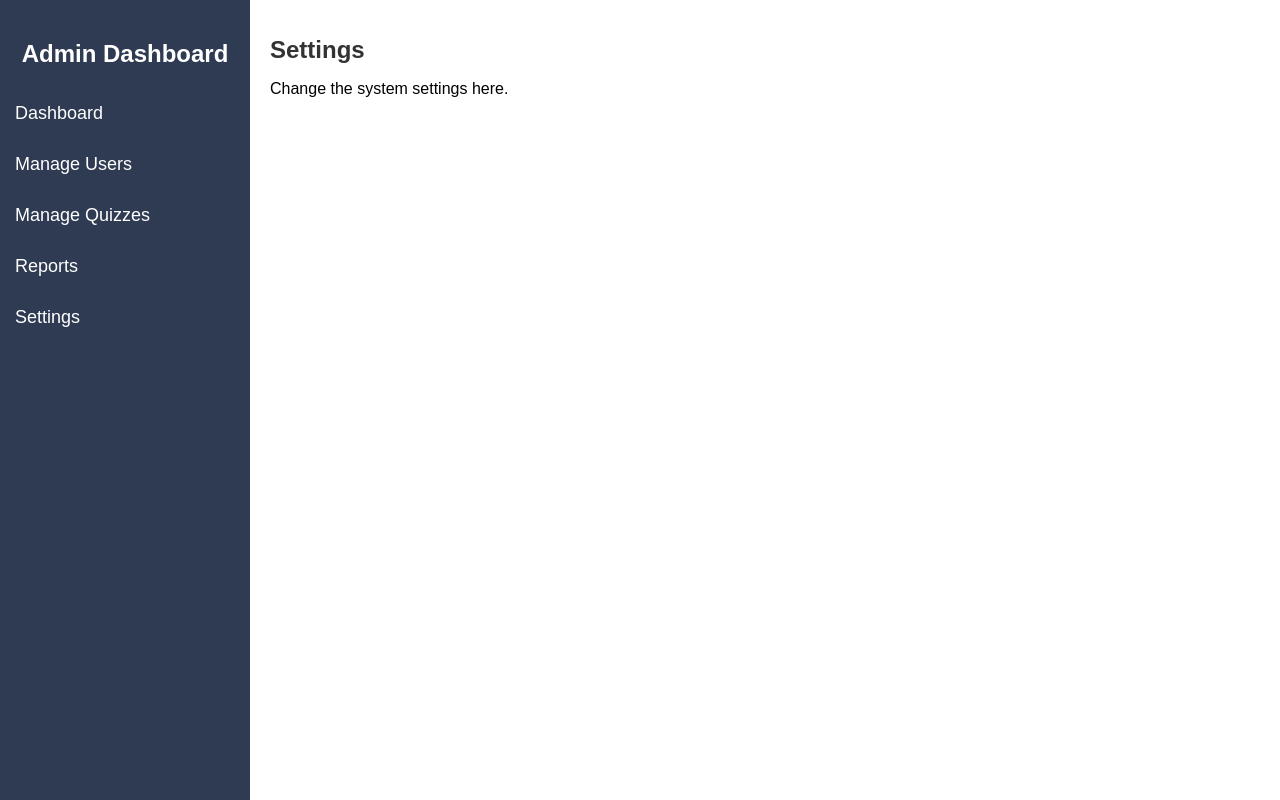
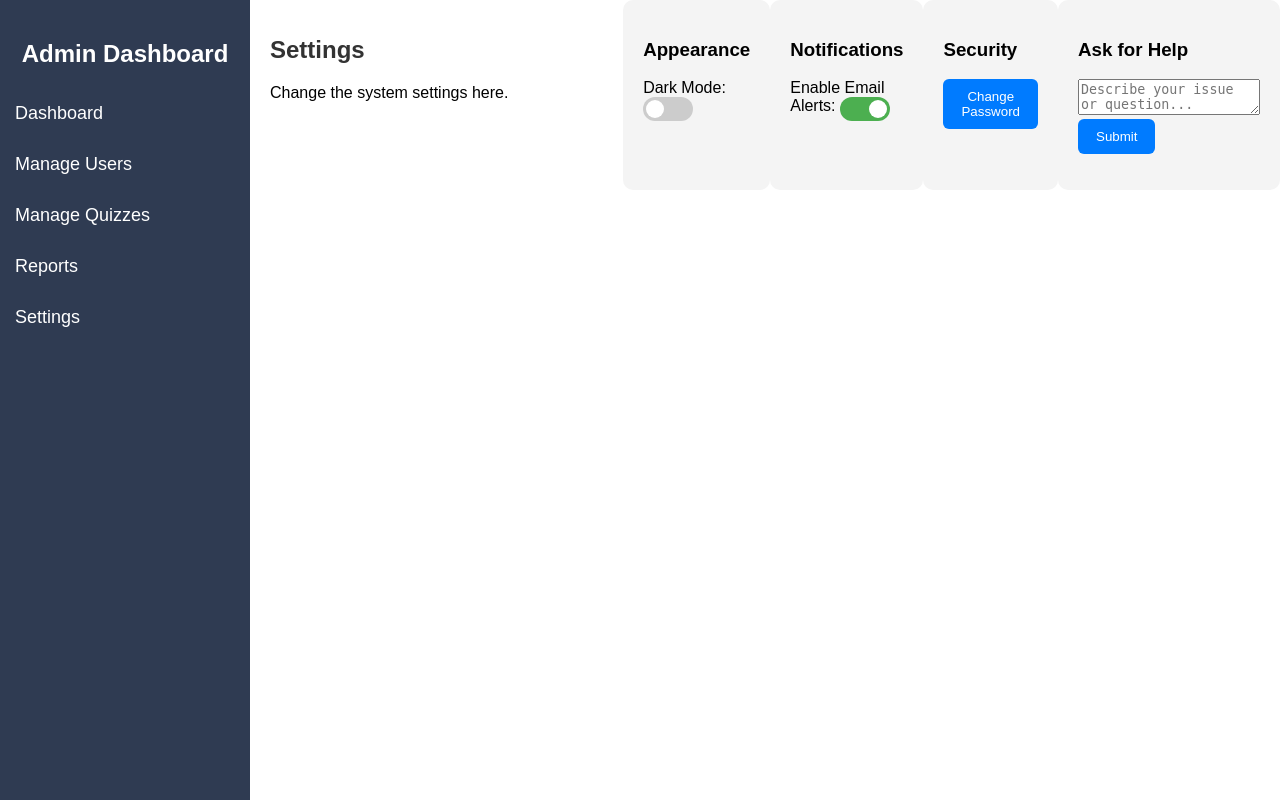
Before and after one commit to 23f2002684/vehicle_parking_V1, a Flask app: template templates/settings.html in a window 1280 px wide. Run offline with Flask 3, Linux system fonts and the light colour scheme; the template is opened without the code that fills it, so the values that code supplies are empty.

Commit message:
updated webpages

```diff
--- a/templates/index.html
+++ b/templates/index.html
@@ -165,7 +165,6 @@
             <ul>
                 <li><a href="{{ url_for('home') }}">Home</a></li>
                 <li><a href="{{ url_for('user_login') }}">User Login</a></li>
-                <li><a href="{{ url_for('register_user') }}">New User Registration</a></li>
                 <li><a href="{{ url_for('admin_login') }}">Admin Login</a></li>
             </ul>
         </nav>
--- a/templates/settings.html
+++ b/templates/settings.html
@@ -40,7 +40,102 @@
         .main-content h1 {
             font-size: 24px;
             color: #333;
+            margin-bottom: 20px
         }
+        .setting-section {
+            background: #f4f4f4;
+            border-radius: 10px;
+            padding: 20px;
+            margin-bottom: 20px;
+        }
+        .dark-mode {
+            background-color: #121212;
+            color: #e0e0e0;
+        }
+        .dark-mode .setting-section {
+            background-color: #1e1e1e;
+        }
+        .switch {
+            position: relative;
+            display: inline-block;
+            width: 50px;
+            height: 24px;
+        }
+        .switch input {
+            opacity: 0;
+            width: 0;
+            height: 0;
+        }
+        .slider {
+            position: absolute;
+            cursor: pointer;
+            top: 0; left: 0;
+            right: 0; bottom: 0;
+            background-color: #ccc;
+            transition: .4s;
+            border-radius: 24px;
+        }
+        .slider:before {
+            position: absolute;
+            content: "";
+            height: 18px;
+            width: 18px;
+            left: 3px;
+            bottom: 3px;
+            background-color: white;
+            transition: .4s;
+            border-radius: 50%;
+        }
+        input:checked + .slider {
+            background-color: #4CAF50;
+        }
+        input:checked + .slider:before {
+            transform: translateX(26px);
+        }
+        .button {
+            background-color: #007BFF;
+            color: white;
+            padding: 10px 18px;
+            border: none;
+            border-radius: 6px;
+            cursor: pointer;
+        }
+        .button:hover {
+            background-color: #0056b3;
+        }
+        .modal {
+            display: none;
+            position: fixed;
+            z-index: 999;
+            left: 0; top: 0;
+            width: 100%; height: 100%;
+            background-color: rgba(0,0,0,0.6);
+            justify-content: center;
+            align-items: center;
+        }
+        .modal-content {
+            background-color: white;
+            padding: 30px;
+            border-radius: 10px;
+            width: 400px;
+        }
+        .modal-content input {
+            width: 100%;
+            padding: 10px;
+            margin: 8px 0;
+        }
+        .close {
+            float: right;
+            font-size: 20px;
+            cursor: pointer;
+        .help-form textarea {
+            width: 100%;
+            padding: 10px;
+            margin: 10px 0;
+            resize: vertical;
+            height: 100px;
+            border: 1px solid #ccc;
+            border-radius: 5px;
         @media screen and (max-width: 768px) {
             .sidebar {
                 width: 200px;
@@ -60,14 +155,75 @@
         <a href="reports.html">Reports</a>
         <a href="settings.html">Settings</a>
     </div>
-
     <div class="main-content">
         <h1>Settings</h1>
         <p>Change the system settings here.</p>
     </div>
+    <div class="setting-section">
+            <h3>Appearance</h3>
+            <label>Dark Mode:
+                <label class="switch">
+                    <input type="checkbox" id="darkToggle">
+                    <span class="slider"></span>
+                </label>
+            </label>
+        </div>
+        <div class="setting-section">
+            <h3>Notifications</h3>
+            <label>Enable Email Alerts:
+                <label class="switch">
+                    <input type="checkbox" checked>
+                    <span class="slider"></span>
+                </label>
+            </label>
+        </div>
+        <div class="setting-section">
+            <h3>Security</h3>
+            <button class="button" onclick="openModal()">Change Password</button>
+        </div>
+        <div class="setting-section">
+            <h3>Ask for Help</h3>
+            <form class="help-form" onsubmit="handleHelp(event)">
+                <textarea placeholder="Describe your issue or question..."></textarea>
+                <button class="button" type="submit">Submit</button>
+            </form>
+            <p id="help-response" style="color: green;"></p>
+        </div>
+    </div>
+    <div id="passwordModal" class="modal">
+        <div class="modal-content">
+            <span class="close" onclick="closeModal()">&times;</span>
+            <h3>Change Password</h3>
+            <input type="password" placeholder="Current Password">
+            <input type="password" placeholder="New Password">
+            <input type="password" placeholder="Confirm New Password">
+            <button class="button">Update Password</button>
+        </div>
+    </div>
 
     <script>
+        const darkToggle = document.getElementById('darkToggle');
+        darkToggle.addEventListener('change', () => {
+            document.body.classList.toggle('dark-mode');
+        });
 
+        function openModal() {
+            document.getElementById('passwordModal').style.display = 'flex';
+        }
+
+        function closeModal() {
+            document.getElementById('passwordModal').style.display = 'none';
+        }
+        window.onclick = function(event) {
+            const modal = document.getElementById('passwordModal');
+            if (event.target === modal) {
+                closeModal();
+            }
+        };
+        function handleHelp(event) {
+            event.preventDefault();
+            document.getElementById('help-response').textContent = "Thank you! We'll get back to you shortly.";
+        }
     </script>
 </body>
 </html>
--- a/templates/login.html
+++ b/templates/user_login.html
@@ -3,7 +3,7 @@
 <head>
     <meta charset="UTF-8">
     <meta name="viewport" content="width=device-width, initial-scale=1.0">
-    <title>Login</title>
+    <title>User Login</title>
     <style>
 
         body {
@@ -107,7 +107,7 @@
 <body>
     <div class="login-container">
         <div class="login-box">
-            <h2>Login</h2>
+            <h2>User Login</h2>
             <form action="/login" method="POST" action="{{url_for('main.login')}}">
                 <div class="textbox">
                     <input type="text" placeholder="Username" name="username" required>
@@ -117,7 +117,7 @@
                 </div>
                 <button type="submit" class="btn">Login</button>
                 <div class="signup">
-                    <p>Don't have an account? <a href="register.html">Register here</a></p>
+                    <p>Don't have an account? <a href="register_user.html">Register here</a></p>
                 </div>
             </form>
         </div>
--- a/templates/user_profile.html
+++ b/templates/user_profile.html
@@ -62,7 +62,7 @@
     <div class="sidebar">
         <h2>User Dashboard</h2>
         <a href="user_dashboard.html">Dashboard</a>
-        <a href="user_quizzes.html">Quizzes</a>
+        <a href="user_res_history.html">Reservation History</a>
         <a href="user_profile.html">Profile</a>
         <a href="user_results.html">Results</a>
         <a href="settings.html">Settings</a>
```
Also changed, not shown: templates/admin_login.html (added, +124 -0 lines), templates/admin_dashboard.html (renamed from templates/dashboard.html), templates/create_lot.html (renamed from templates/create_quiz.html), templates/delete_lot.html (added), templates/edit_lot.html (added), templates/lot_details.html (added), templates/register_user.html (renamed from templates/register_user1.html), templates/user_res_his.html (added).
